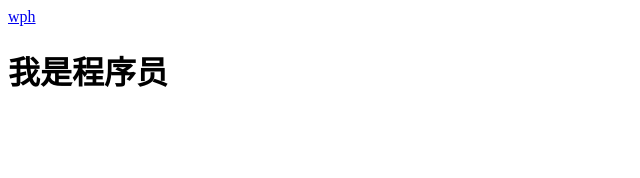
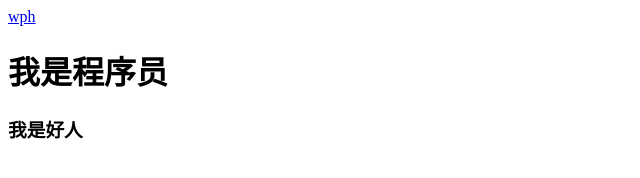
Before and after one commit to chenyihhh/chenyishigegaoshou.github.io, a plain HTML site: page index.html in a window 1280 px wide. Shown: the whole page, without its empty margins (0-640 px from the left). Drawn offline with Linux system fonts and the light colour scheme.

Commit message:
Update index.html

```diff
--- a/index.html
+++ b/index.html
@@ -7,5 +7,6 @@
 	<body>
 		<a href="wph/index.html">wph</a>
 		<h1>我是程序员</h1>
+		<h3>我是好人</h3>
 	</body>
 </html>
```
